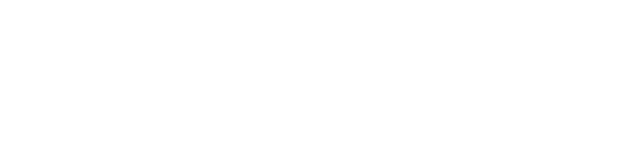
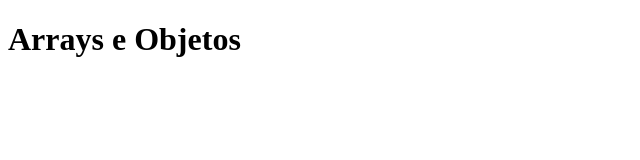
Before and after one commit to caiosid/javascript-course, a plain HTML site: page 5_ARRAYS_OBJS/index.html in a window 1280 px wide. Shown: the whole page, without its empty margins (0-640 px from the left). Drawn offline with Linux system fonts and the light colour scheme.

Commit message:
arrays e objetos

```diff
--- a/5_ARRAYS_OBJS/index.html
+++ b/5_ARRAYS_OBJS/index.html
@@ -7,6 +7,6 @@
     <script src="js/scripts.js"></script>
 </head>
 <body>
-
+    <h1>Arrays e Objetos</h1>
 </body>
 </html>
```
